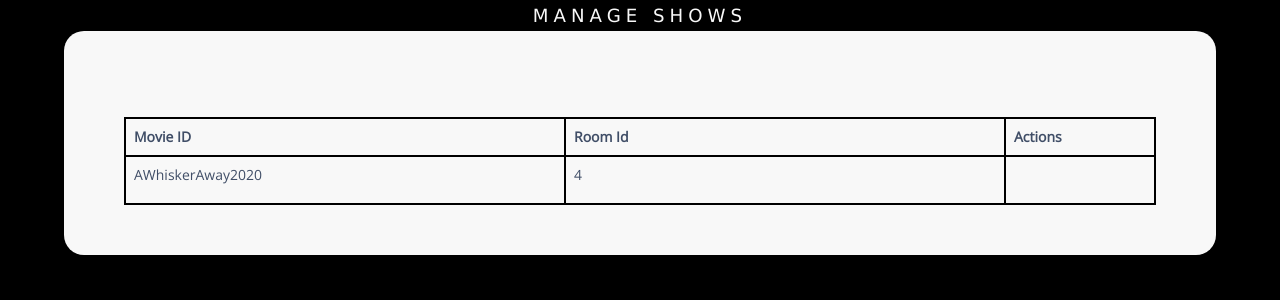
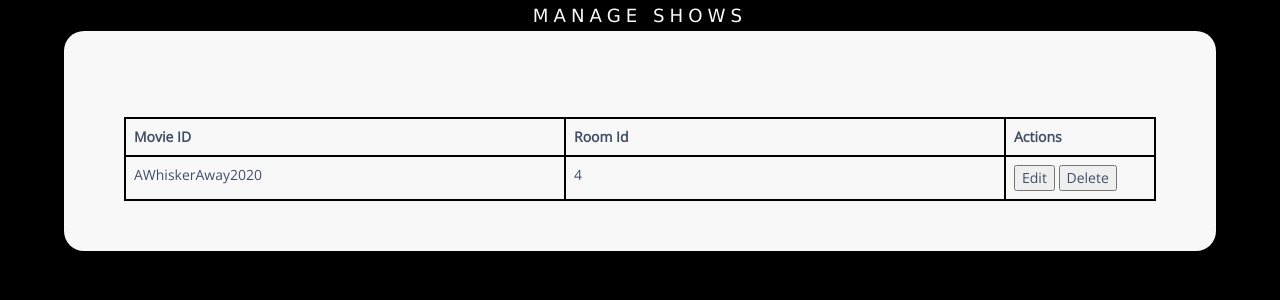
Before and after one commit to jediasaf/CSIT314SDB, a PHP site: the page made by MANAGER/Manage Shows.php in a window 1280 px wide. Shown: the part 60-360 px from the top of the page. Run offline with PHP 8.4, Linux system fonts and the light colour scheme.

Commit message:
Replace Manage Shows.php

```diff
--- a/MANAGER/Manage Shows.php
+++ b/MANAGER/Manage Shows.php
@@ -4,7 +4,7 @@
 <meta charset="utf-8">
 <meta http-equiv="X-UA-Compatible" content="IE=edge">
 <meta name="viewport" content="width=device-width, initial-scale=1">
-<title>Manager Manage Shows List</title>
+<title>Manager Manage Shows</title>
 <link rel="stylesheet" href="https://fonts.googleapis.com/css?family=Roboto|Varela+Round|Open+Sans">
 <link rel="stylesheet" href="https://fonts.googleapis.com/icon?family=Material+Icons">
 <link rel="stylesheet" href="https://maxcdn.bootstrapcdn.com/font-awesome/4.7.0/css/font-awesome.min.css">
@@ -258,9 +258,8 @@ $(".add-new").removeAttr("disabled");
 <td>AWhiskerAway2020</td>
 <td>4</td>
 <td>
-<a class="add" title="Add" data-toggle="tooltip"><i class="material-icons">&#xE03B;</i></a>
-<a class="edit" title="Edit" data-toggle="tooltip"><i class="material-icons">&#xE254;</i></a>
-<a class="delete" title="Delete" data-toggle="tooltip"><i class="material-icons">&#xE872;</i></a>
+<button class="edit-btn" title="Edit" data-toggle="tooltip">Edit</button>
+<button class="delete-btn" title="Delete" data-toggle="tooltip">Delete</button>
 </td>
 </tr>
 
```
